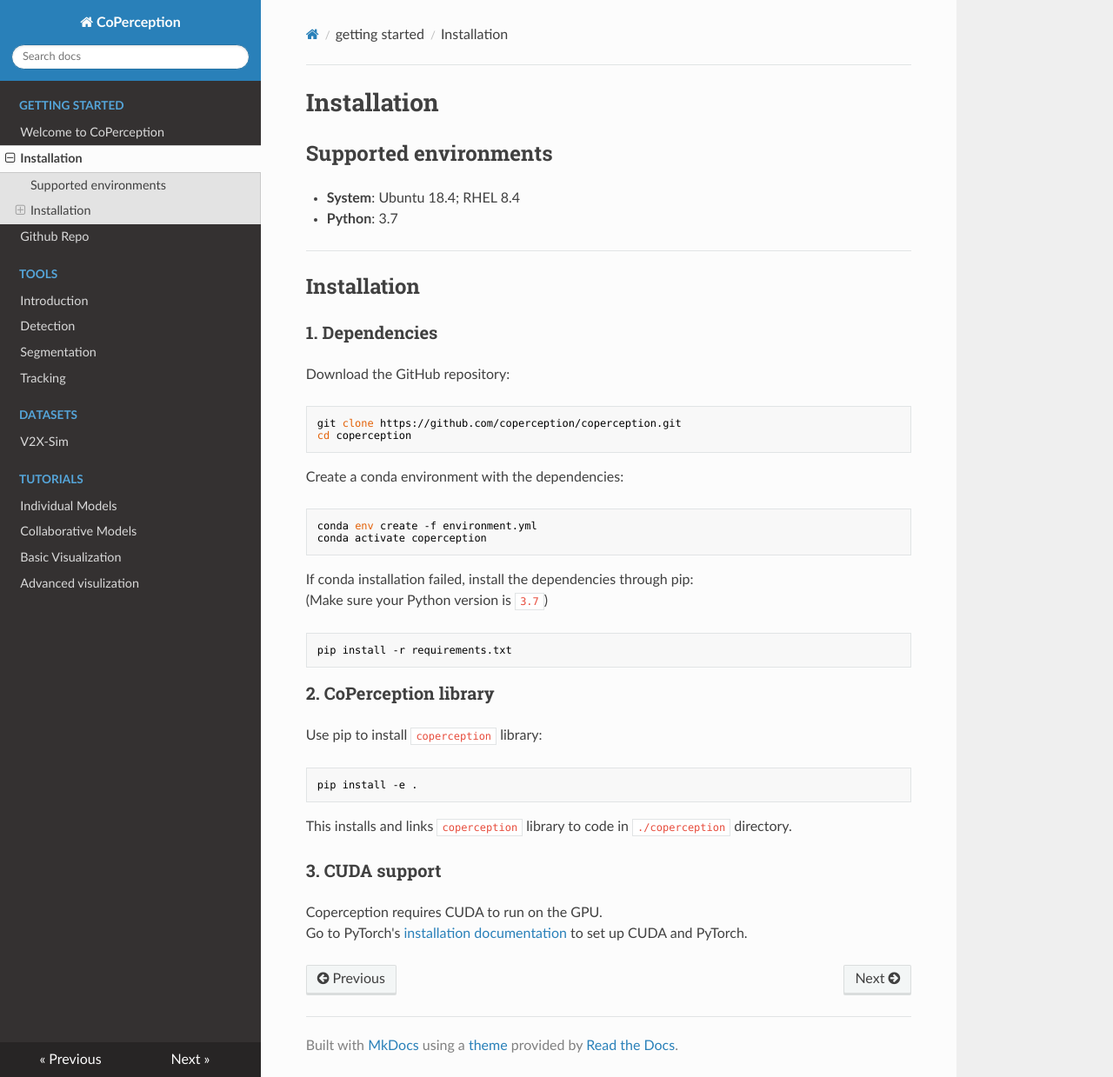
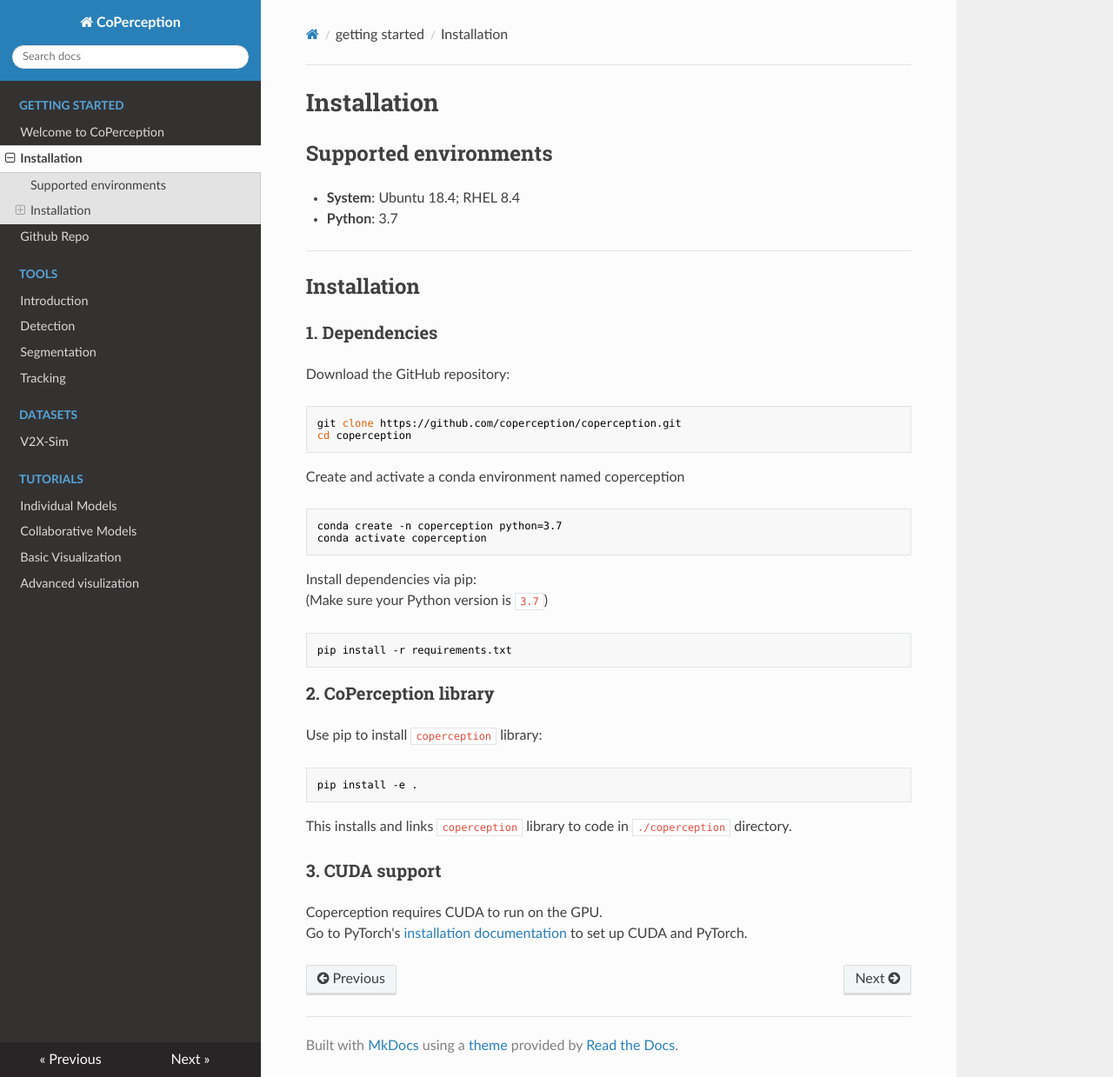
Before and after one commit to coperception/coperception, an MkDocs documentation site: the page built from docs/getting_started/installation.md, in a window 1280 px wide and 1239 px high. Shown: the whole window at 87% size. Built offline with MkDocs 1.6.1, drawn with Linux system fonts in a browser that asks for light colours; nearby versions of some CDN libraries.

Commit message:
[LIB] Removed buggy support for environment.yml

````diff
--- a/docs/getting_started/installation.md
+++ b/docs/getting_started/installation.md
@@ -12,13 +12,13 @@
 cd coperception
 ```
 
-Create a conda environment with the dependencies:
+Create and activate a conda environment named coperception
 ```bash
-conda env create -f environment.yml
+conda create -n coperception python=3.7
 conda activate coperception
 ```
 
-If conda installation failed, install the dependencies through pip:
+Install dependencies via pip:
 (Make sure your Python version is `3.7`)
 ```bash
 pip install -r requirements.txt
````
Also changed, not shown: environment.yml (deleted, +0 -18 lines).
